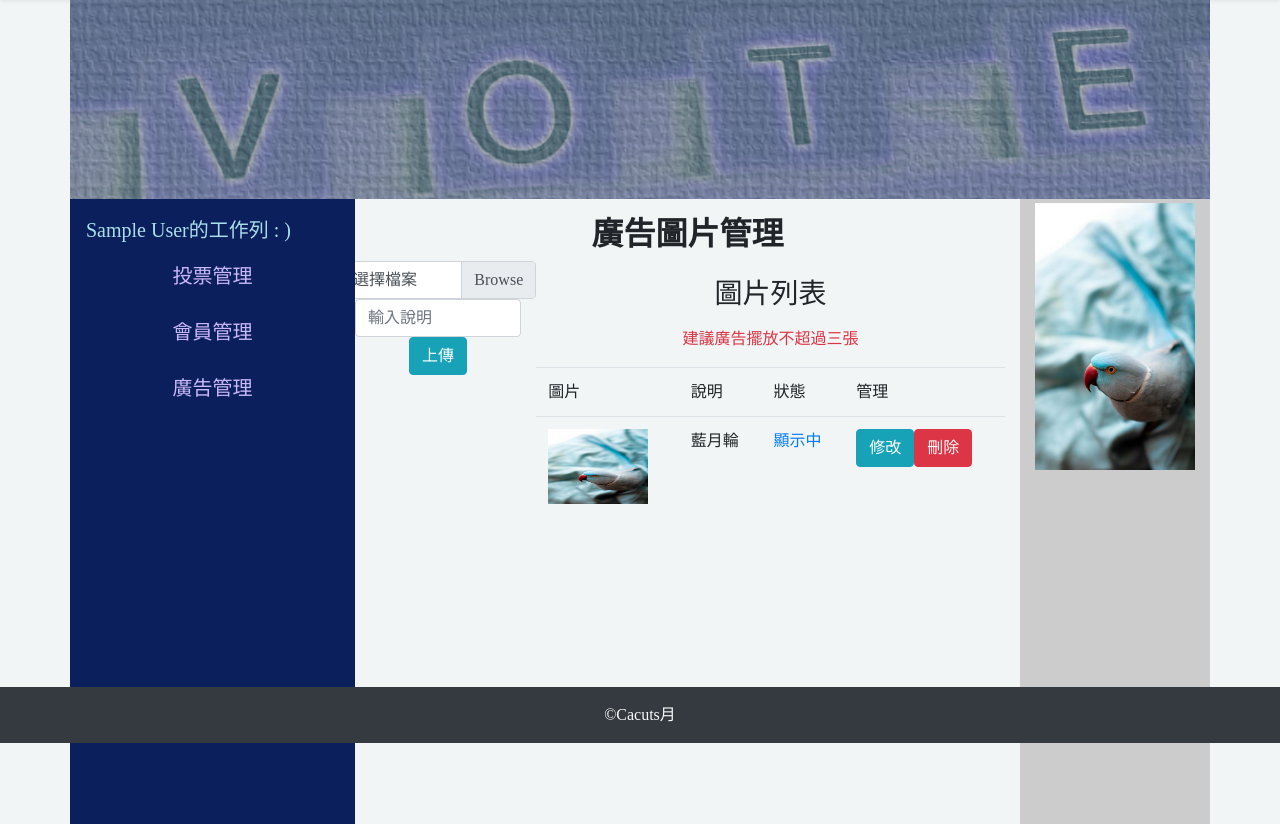
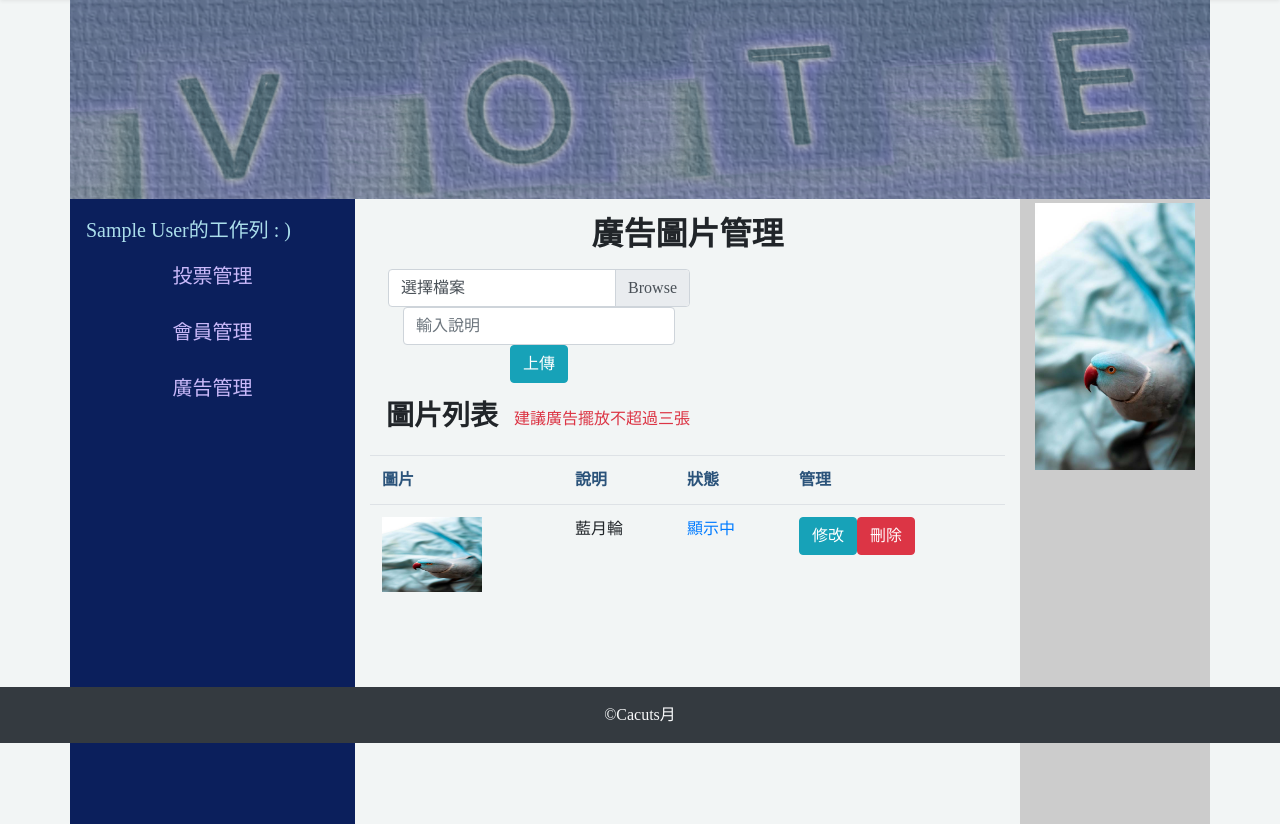
Before and after one commit to mooncactusmoon/vote, a PHP site: page /backend/?do=adImg in a window 1280 px wide. Shown: the part 57-881 px from the top of the page. Run offline with PHP 8.4, Linux system fonts and the light colour scheme; the visitor is signed in with stand-in values (Sample User, id 1); data comes from the database, SQL or seed files in the repository; some libraries are stand-ins or nearby versions.

Commit message:
廣告區更新完畢

```diff
--- a/backend/adImg.php
+++ b/backend/adImg.php
@@ -1,14 +1,16 @@
-<!-- 廣告管理 -->
+<!-- 後台:廣告管理 -->
 <?php
     if(isset($_SESSION['upload_ok'])){
         echo "<script>alert('{$_SESSION['upload_ok']}')</script>";
         unset($_SESSION['upload_ok']);
     }
 ?>
-<h2 class="text-center mt-3 font-weight-bold">廣告圖片管理</h2>
+<div class="container">
 
-<div class="row ">
-    <div class="col-md-3 input-group">
+    <h2 class="text-center my-3 font-weight-bold">廣告圖片管理</h2>
+
+    <div class="row">
+        <div class="input-group ml-5">
             <div class="row">
                 <form action="../api/upload_ad.php" method="post" enctype="multipart/form-data" >
                     <div class="custom-file d-block m-auto row">
@@ -26,11 +28,12 @@
             </div>
 
         </div>
-    <div class="col-md-9">
-        <h3 class="text-center my-3">圖片列表</h3>
-        <p class="text-center text-danger">建議廣告擺放不超過三張</p>
+    </div>
+        <div class="row">
+            <h3 class="text-center font-weight-bold m-3">圖片列表</h3>
+            <p class="text-danger my-4">建議廣告擺放不超過三張</p>
             <table class="table">
-            <tr>
+                <tr class="font-weight-bold" style="color:#2b537a;">
                     <td>圖片</td>
                     <td>說明</td>
                     <td>狀態</td>
@@ -64,4 +67,5 @@
         ?>
         </table>
     </div>
+
 </div>
```
Also changed, not shown: backend/edit_ad.php (+9 -7 lines), img/03貼圖(3Q鳥鳥2.png (added). Lines whose indentation alone changed are shown as unchanged.
